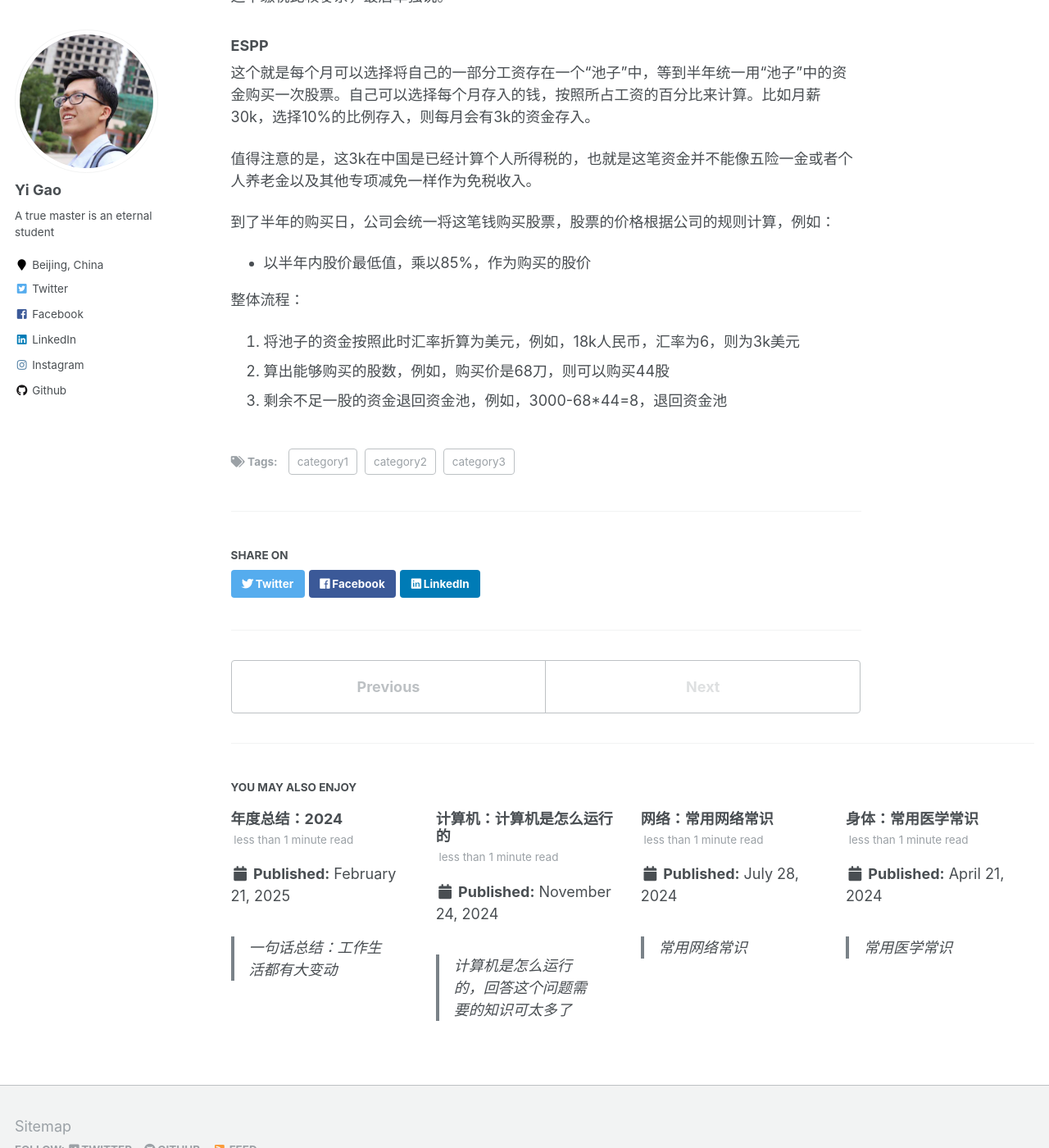
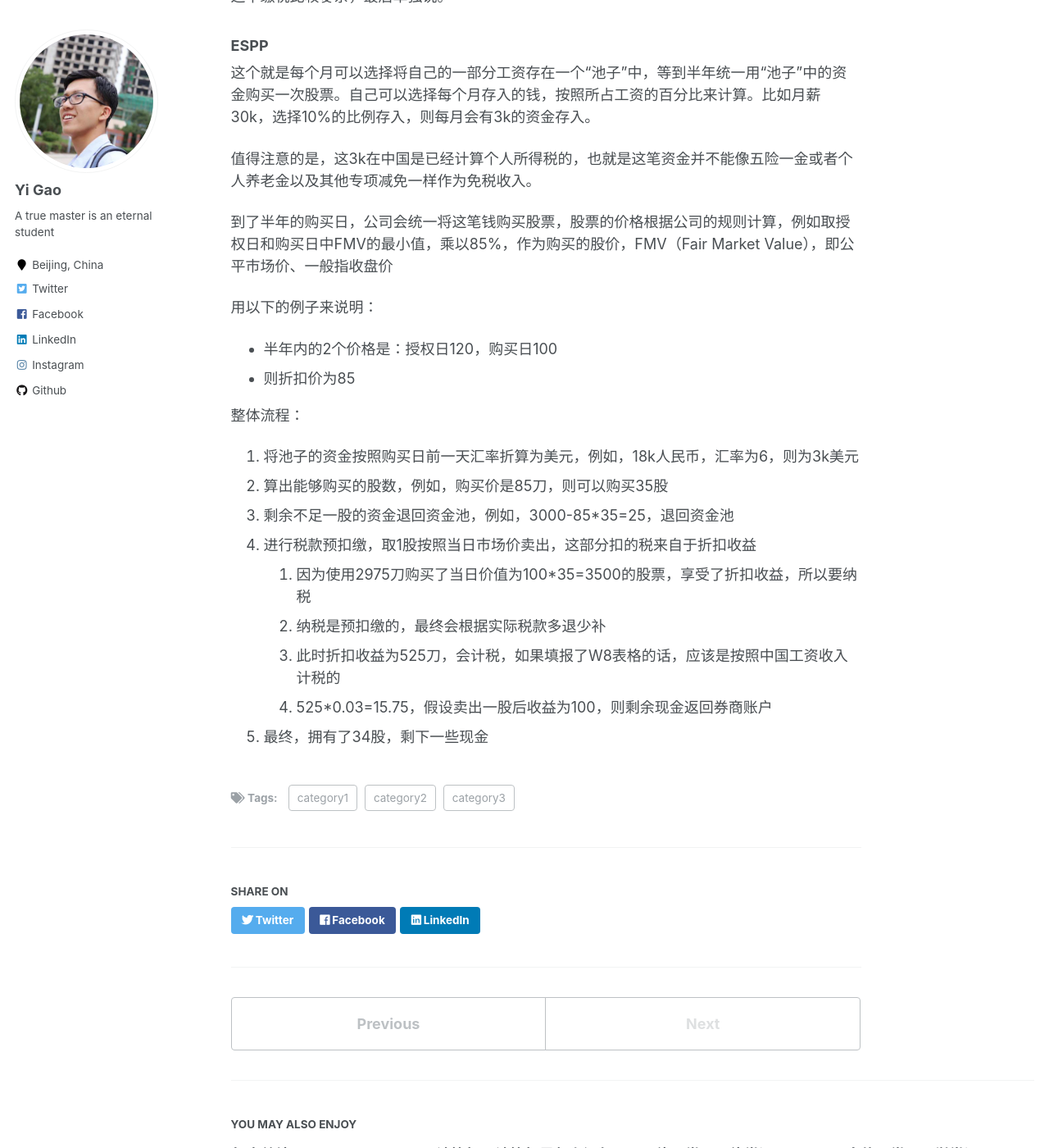
Before and after one commit to masteryi-0018/masteryi-0018.github.io, a Jekyll site: the page built from _posts/2025-05-14-blog-post-1.md, in a window 1280 px wide and 1400 px high, scrolled down 904 px. Shown: the whole window at 82% size. Built offline with Jekyll 4.4.1, drawn with Linux system fonts in a browser that asks for light colours.

Commit message:
20250515

```diff
--- a/_posts/2025-05-14-blog-post-1.md
+++ b/_posts/2025-05-14-blog-post-1.md
@@ -31,10 +31,19 @@ tags:
 
 值得注意的是，这3k在中国是已经计算个人所得税的，也就是这笔资金并不能像五险一金或者个人养老金以及其他专项减免一样作为免税收入。
 
-到了半年的购买日，公司会统一将这笔钱购买股票，股票的价格根据公司的规则计算，例如：
-- 以半年内股价最低值，乘以85%，作为购买的股价
+到了半年的购买日，公司会统一将这笔钱购买股票，股票的价格根据公司的规则计算，例如取授权日和购买日中FMV的最小值，乘以85%，作为购买的股价，FMV（Fair Market Value），即公平市场价、一般指收盘价
+
+用以下的例子来说明：
+- 半年内的2个价格是：授权日120，购买日100
+- 则折扣价为85
 
 整体流程：
-1. 将池子的资金按照此时汇率折算为美元，例如，18k人民币，汇率为6，则为3k美元
-2. 算出能够购买的股数，例如，购买价是68刀，则可以购买44股
-3. 剩余不足一股的资金退回资金池，例如，3000-68*44=8，退回资金池
+1. 将池子的资金按照购买日前一天汇率折算为美元，例如，18k人民币，汇率为6，则为3k美元
+2. 算出能够购买的股数，例如，购买价是85刀，则可以购买35股
+3. 剩余不足一股的资金退回资金池，例如，3000-85*35=25，退回资金池
+4. 进行税款预扣缴，取1股按照当日市场价卖出，这部分扣的税来自于折扣收益
+   1. 因为使用2975刀购买了当日价值为100*35=3500的股票，享受了折扣收益，所以要纳税
+   2. 纳税是预扣缴的，最终会根据实际税款多退少补
+   3. 此时折扣收益为525刀，会计税，如果填报了W8表格的话，应该是按照中国工资收入计税的
+   4. 525*0.03=15.75，假设卖出一股后收益为100，则剩余现金返回券商账户
+5. 最终，拥有了34股，剩下一些现金
```
